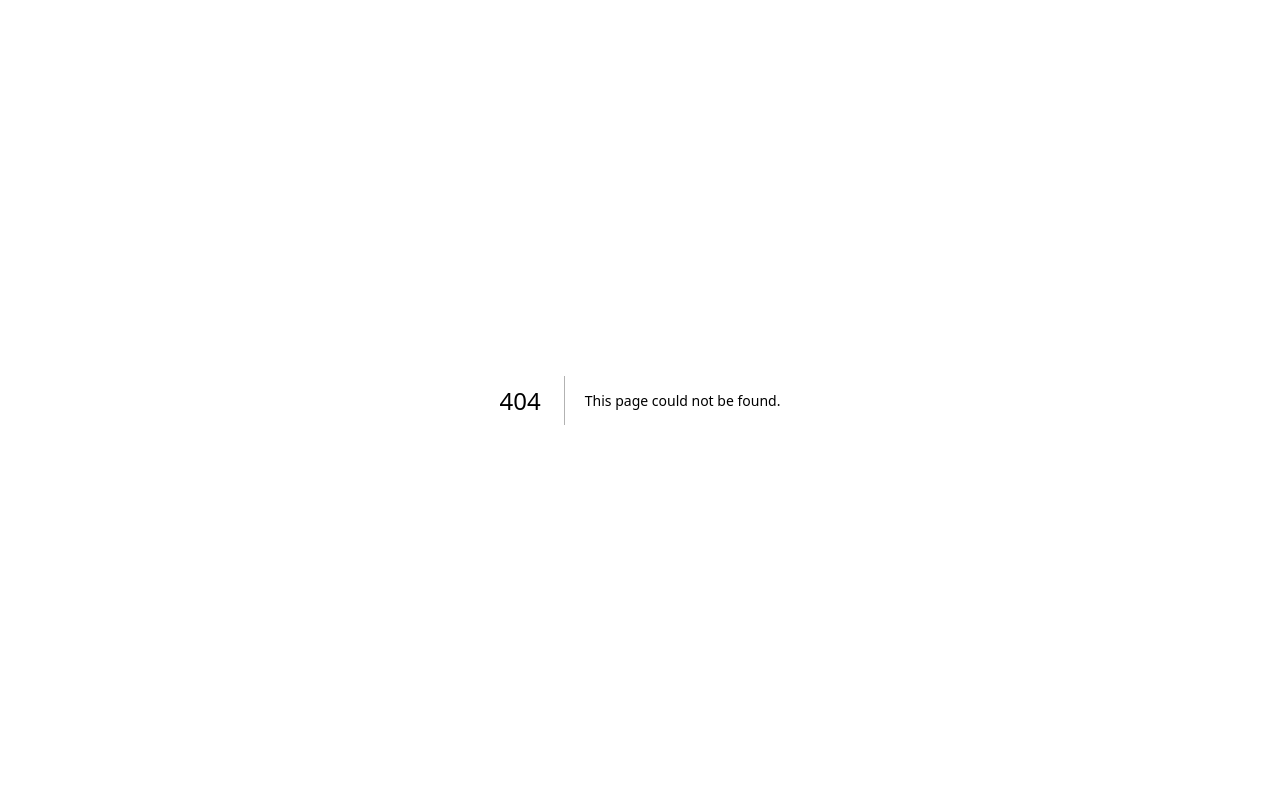
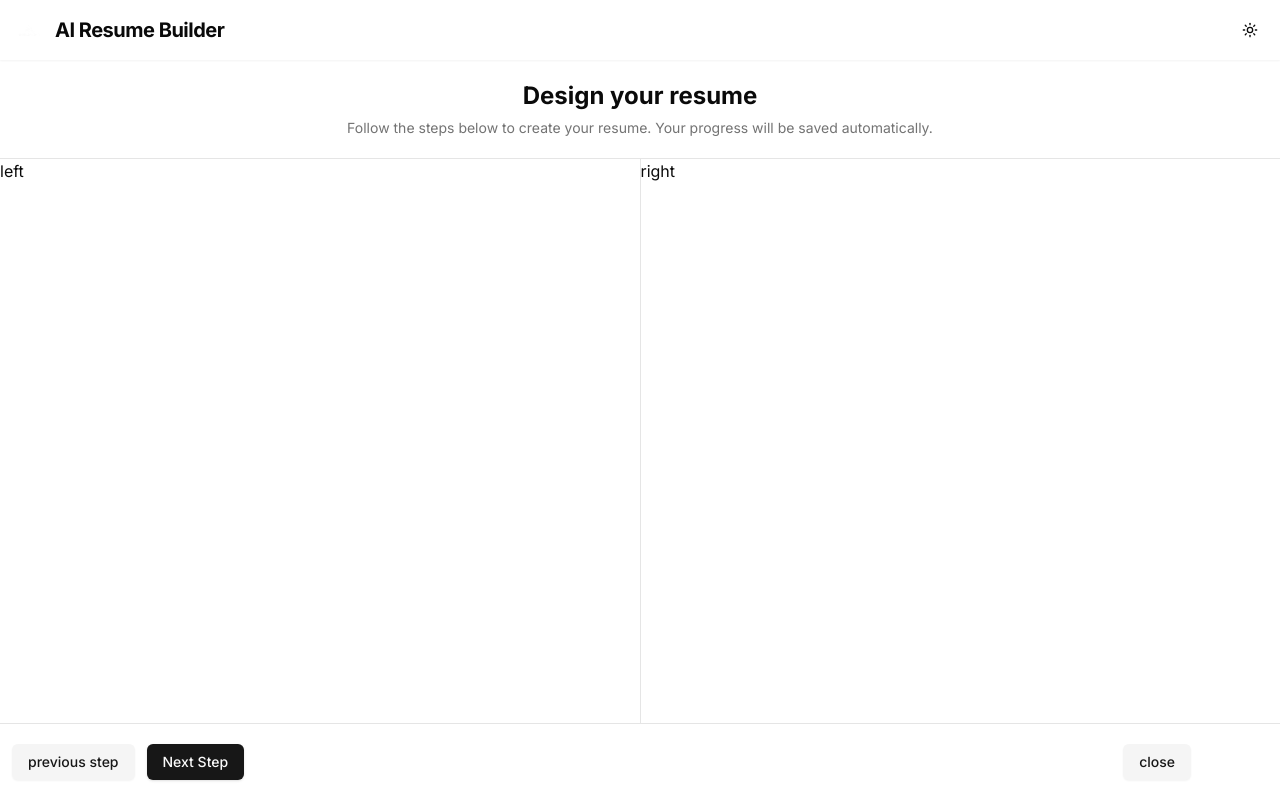
Before and after one commit to mrigangka2003/resumebuilder, a Next.js app: page /editor in a window 1280 px wide. Before the commit this address had no page. Built offline with nearby package versions, Linux system fonts and the light colour scheme.

Commit message:
making resume editor

```diff
--- /dev/null
+++ b/app/(main)/editor/ResumeEditor.tsx
@@ -0,0 +1,44 @@
+"use client";
+import { Button } from "@/components/ui/button";
+import Link from "next/link";
+import React from "react";
+const ResumeEditor = () => {
+  return (
+    <div className="flex grow flex-col">
+      <header className="space-y-1.5 border-b px-3 py-5 text-center">
+        <h1 className="text-2xl font-bold">Design your resume</h1>
+        <p className="text-sm text-muted-foreground">
+          Follow the steps below to create your resume. Your progress will be
+          saved automatically.
+        </p>
+      </header>
+      <main className="relative grow">
+        <div className="absolute bottom-0 top-0 flex w-full">
+            <div className="w-full md:w-1/2">
+                left
+            </div>
+            <div className="grow md:border-r"/>
+            <div className="hidden w-1/2 md:flex">
+                right
+            </div>
+        </div>
+      </main>
+      <footer className="w-full border-t p-3 py-5">
+        <div className="max-w-7xl mx-auto flex flex-wrap justify-between gap-3">
+          <div className="flex items-center gap-3">
+            <Button variant="secondary">previous step</Button>
+            <Button>Next Step</Button>
+          </div>
+          <div className="flex items-center gap-3">
+            <Button variant="secondary" asChild>
+              <Link href="/resumes">close</Link>
+            </Button>
+            <p className="text-muted-foreground opacity-0">Saving...</p>
+          </div>
+        </div>
+      </footer>
+    </div>
+  );
+};
+
+export default ResumeEditor;
--- /dev/null
+++ b/app/(main)/editor/page.tsx
@@ -0,0 +1,15 @@
+import { Metadata } from 'next'
+import React from 'react'
+import ResumeEditor from './ResumeEditor'
+
+export const metadata :Metadata={
+    title:"Design your resume"
+}
+
+const page = () => {
+  return (
+    <ResumeEditor/>
+  )
+}
+
+export default page ;
--- a/app/(main)/layout.tsx
+++ b/app/(main)/layout.tsx
@@ -3,7 +3,7 @@
 
 export default function Layout({children}:{children:ReactNode}){
     return (
-        <div>
+        <div className="flex min-h-screen flex-col">
             <Navbar/>
             {children}
         </div>
--- a/app/(main)/resumes/page.tsx
+++ b/app/(main)/resumes/page.tsx
@@ -1,7 +1,24 @@
+import { Metadata } from "next";
 import React from "react";
+import { Button } from "@/components/ui/button";
+import { PlusSquare } from "lucide-react";
+import Link from "next/link";
+
+export const metadata:Metadata={
+  title:"Your resumes"
+}
 
 const page = () => {
-  return <main>here will be your resumes</main>;
+  return (
+    <main className="mx-auto w-full max-w-7xl space-y-6 px-3 py-6">
+      <Button asChild className="mx-auto flex w-fit gap-2">
+        <Link href="/editor">
+          <PlusSquare className="size-5"/>
+          New Resume
+        </Link>
+      </Button>
+    </main>
+  );
 };
 
 export default page;
```
